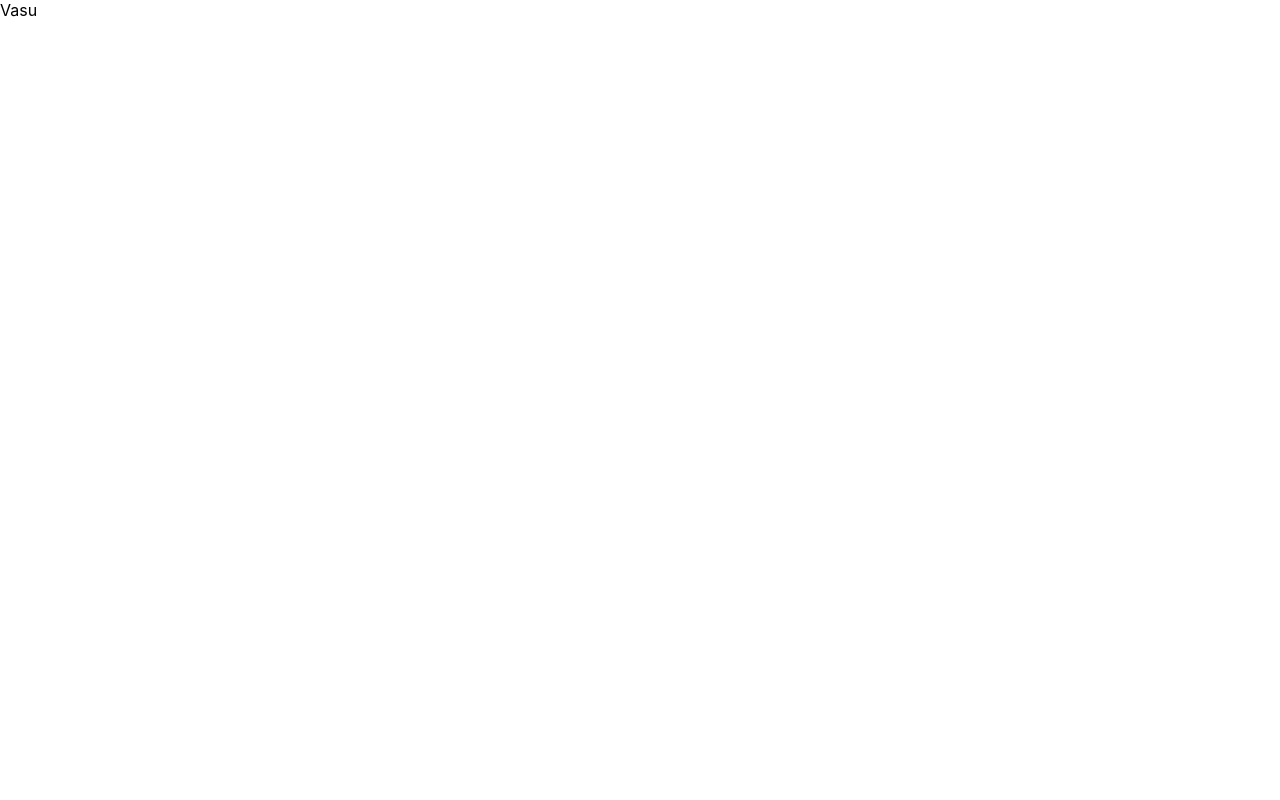
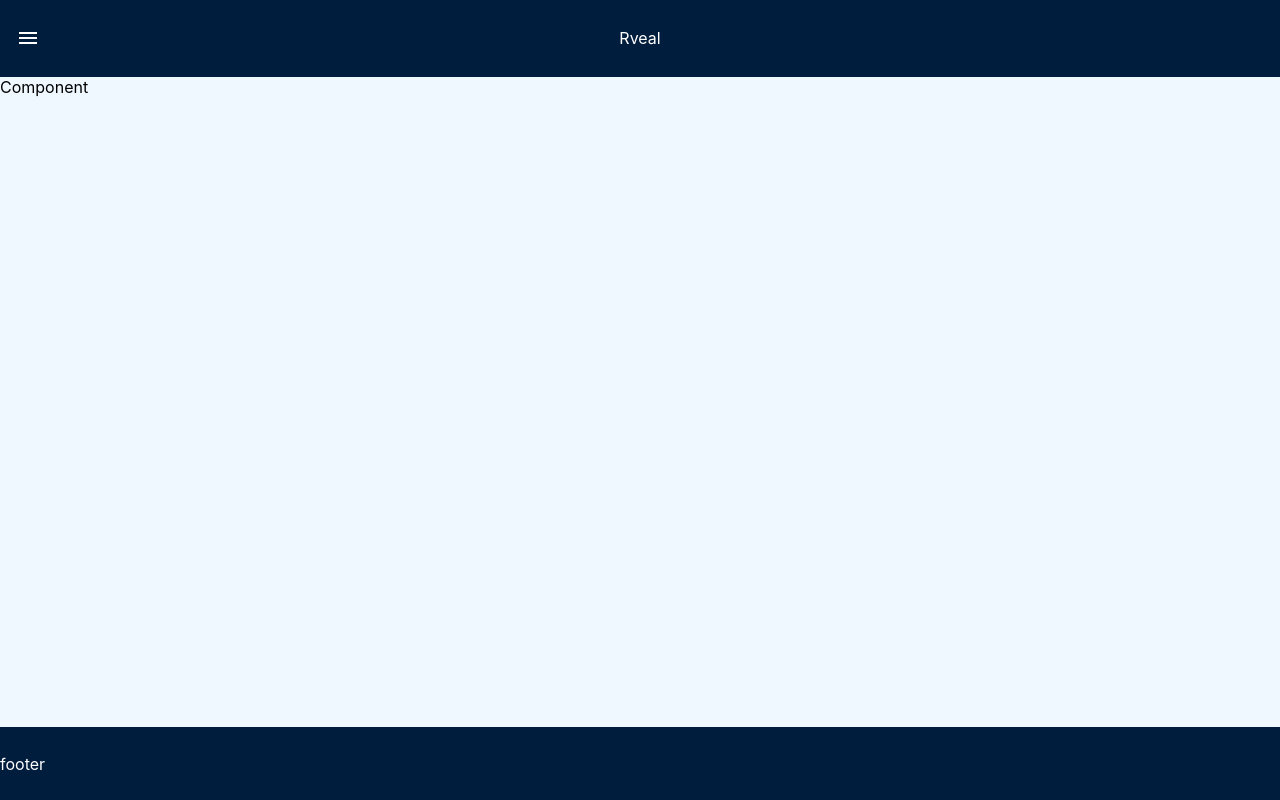
Before and after one commit to vasutomar/rveal-app, a React (Create React App) app: page /home in a window 1280 px wide. Built offline with nearby package versions, Linux system fonts and the light colour scheme.

Commit message:
Added home page layout

```diff
--- a/public/index.html
+++ b/public/index.html
@@ -5,6 +5,7 @@
     <link rel="preconnect" href="https://fonts.googleapis.com">
     <link rel="preconnect" href="https://fonts.gstatic.com" crossorigin>
     <link href="https://fonts.googleapis.com/css2?family=Source+Code+Pro&display=swap" rel="stylesheet">
+    <link rel="stylesheet" href="https://fonts.googleapis.com/css2?family=Material+Symbols+Outlined:opsz,wght,FILL,GRAD@20..48,100..700,0..1,-50..200" />
     <link rel="icon" href="%PUBLIC_URL%/favicon.ico" />
     <meta name="viewport" content="width=device-width, initial-scale=1" />
     <meta name="theme-color" content="#000000" />
--- /dev/null
+++ b/src/components/molecules/HomeLayout/HomeLayout.scss
@@ -0,0 +1,50 @@
+.home-layout {
+    background-color: #001D3D;
+    position: absolute;
+    min-height: 100%;
+    width: 100%;
+    display: flex;
+    flex-direction: column;
+    justify-content: center;
+    align-items: center;
+    color: white;
+
+    .header {
+        width: 100%;
+        flex: 1;
+        display: flex;
+        flex-direction: row;
+        align-items: center;
+
+        .setting {
+            margin-left: 1rem;
+            justify-self: flex-start;
+        }
+
+        .heading-container {
+            display: flex;
+            flex-direction: row;
+            justify-content: center;
+            position: absolute;
+            width: 100%;
+            justify-self: center;
+        }
+    }
+
+    .body {
+        background-color: aliceblue;
+        color: black;
+        width: 100%;
+        flex: 12;
+        display: flex;
+        flex-direction: column;
+    }
+
+    .footer {
+        width: 100%;
+        display: flex;
+        flex-direction: row;
+        align-items: center;
+        flex: 1;
+    }
+}
--- /dev/null
+++ b/src/components/molecules/HomeLayout/HomeLayout.tsx
@@ -0,0 +1,35 @@
+import { Children, Component } from "react";
+import { useNavigate } from "react-router-dom";
+import React from "react";
+import './HomeLayout.scss';
+
+interface HomeLayoutProps {
+    component: React.ReactNode;
+}
+
+const HomeLayout: React.FC<HomeLayoutProps> = (props) => {
+  let navigate = useNavigate();
+  const { component } = props;
+  const handleOpenSettings = () => {
+    navigate('/settings');
+  }
+
+  return (
+    <div className="home-layout">
+        <div className="header">
+            <span
+                onClick={() => {handleOpenSettings()}}
+                className="material-symbols-outlined setting">menu</span>
+            <div className="heading-container">
+                <div>
+                    Rveal
+                </div>
+            </div>
+        </div>
+        <div className="body">{component}</div>
+        <div className="footer">footer</div>
+    </div>
+  );
+};
+
+export default HomeLayout;
--- a/src/components/pages/Home/Home.tsx
+++ b/src/components/pages/Home/Home.tsx
@@ -1,15 +1,14 @@
 import { Component } from "react";
-import guitarist from "../../../icons/guitar.png";
 import { useNavigate } from "react-router-dom";
 import React from "react";
+// @ts-ignore
+import HomeLayout from "../../molecules/HomeLayout/HomeLayout.tsx";
 
 const Home = () => {
   let navigate = useNavigate();
 
   return (
-    <div className="home-page">
-        Vasu
-    </div>
+    <HomeLayout component={<div>Component</div>}/>
   );
 };
 
--- a/src/components/pages/Signin/Signin.tsx
+++ b/src/components/pages/Signin/Signin.tsx
@@ -1,11 +1,13 @@
 import axios from "axios";
 import React, { useState } from "react";
-import dancing_girl from "../../../icons/dancing-girl.png";
+import { useNavigate } from "react-router-dom";
 import "../Signup/Signup.scss";
 
 const Signin = () => {
   const [error, setError] = useState<boolean>(false);
   const [errorMessage, setErrorMessage] = useState<string>("");
+
+  const navigate = useNavigate();
 
   const handleSignup = (event) => {
     event.preventDefault();
@@ -18,6 +20,7 @@ const Signin = () => {
       .post("http://localhost:3020/user/signin", userData)
       .then((response) => {
         if (response.data.status === 200) {
+          navigate('/home');
         } else {
           setError(true);
           setErrorMessage(response.data.message);
@@ -61,9 +64,6 @@ const Signin = () => {
       <a href="signup" className="alternate-link">
         Don't have an account? Signup
       </a>
-      <div className="characters">
-        <img className="dancing" src={dancing_girl}></img>
-      </div>
     </div>
   );
 };
--- a/src/components/pages/Signup/Signup.tsx
+++ b/src/components/pages/Signup/Signup.tsx
@@ -1,11 +1,13 @@
 import React, { useState } from "react";
-import dancing_man from "../../../icons/dancing-man.png";
 import axios from "axios";
 import "./Signup.scss";
+import { useNavigate } from "react-router-dom";
 
 const Signup = () => {
   const [error, setError] = useState<boolean>(false);
   const [errorMessage, setErrorMessage] = useState<string>('');
+
+  const navigate = useNavigate();
 
   const handleSignup = (event) => {
     event.preventDefault();
@@ -20,6 +22,7 @@ const Signup = () => {
       .post("http://localhost:3020/user/signup", userData)
       .then((response) => {
         if (response.data.status === 201) {
+          navigate('/home');
         } else {
           setError(true);
           setErrorMessage(response.data.message);
@@ -81,9 +84,6 @@ const Signup = () => {
       <a href="signin" className="alternate-link">
         Already Have an account? Signin
       </a>
-      <div className="characters">
-        <img className="dancing" src={dancing_man}></img>
-      </div>
     </div>
   );
 };
```
